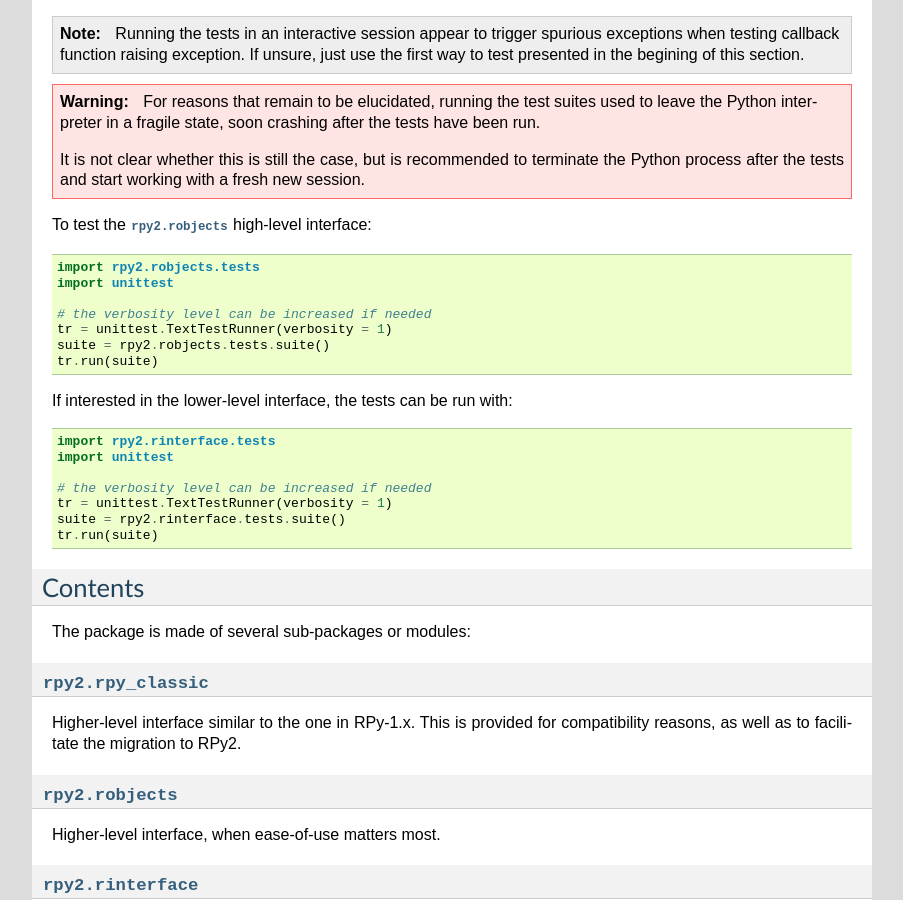
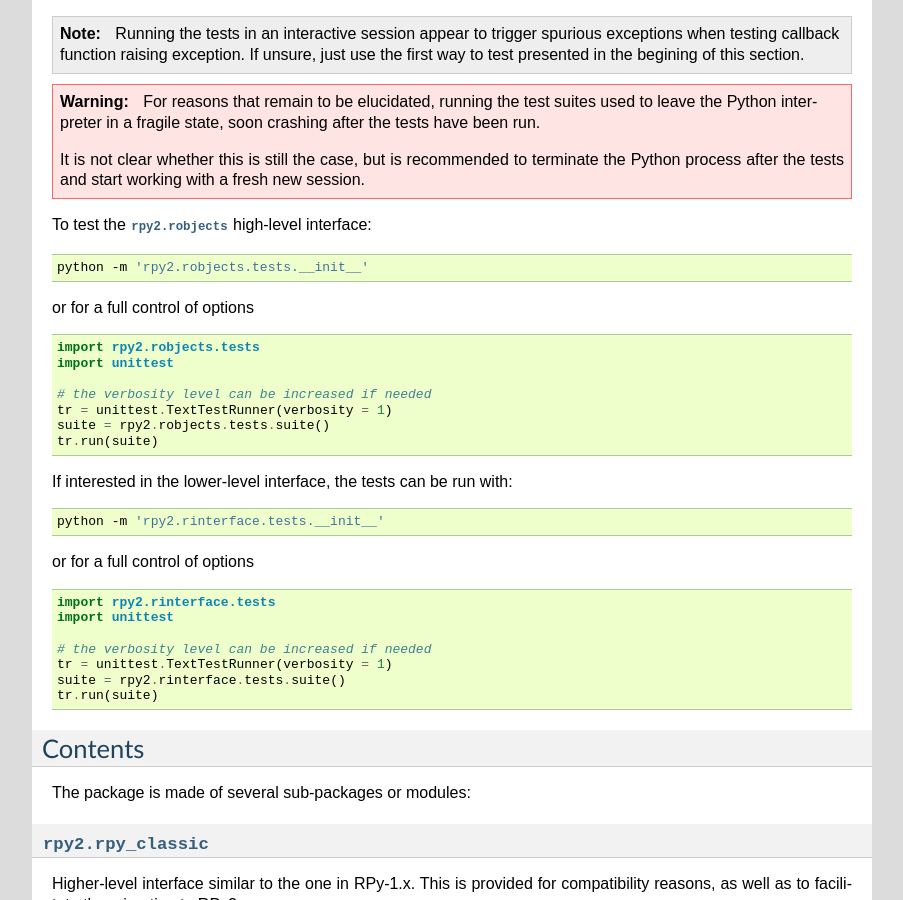
Before and after one commit to rpy2/rpy2, a Sphinx documentation site: the page built from doc/source/overview.rst, in a window 1280 px wide and 900 px high, scrolled down 3319 px. Shown: the whole window, without its empty margins (198-1101 px from the left). Built offline with Sphinx 7.4.7, drawn with Linux system fonts in a browser that asks for light colours; formulas are drawn with MathJax 3.

Commit message:
doc about running tests for robjects or rinterface
--HG--
branch : version_2.2.x

```diff
--- a/doc/source/overview.rst
+++ b/doc/source/overview.rst
@@ -263,6 +263,12 @@ Whenever more details are needed, one can consider running explicit tests.
 
 To test the :mod:`rpy2.robjects` high-level interface:
 
+.. code-block:: bash
+
+  python -m 'rpy2.robjects.tests.__init__'
+
+or for a full control of options
+
 .. code-block:: python
 
   import rpy2.robjects.tests
@@ -274,6 +280,12 @@ To test the :mod:`rpy2.robjects` high-level interface:
   tr.run(suite)
 
 If interested in the lower-level interface, the tests can be run with:
+
+.. code-block:: bash
+
+  python -m 'rpy2.rinterface.tests.__init__'
+
+or for a full control of options
 
 .. code-block:: python
 
```
